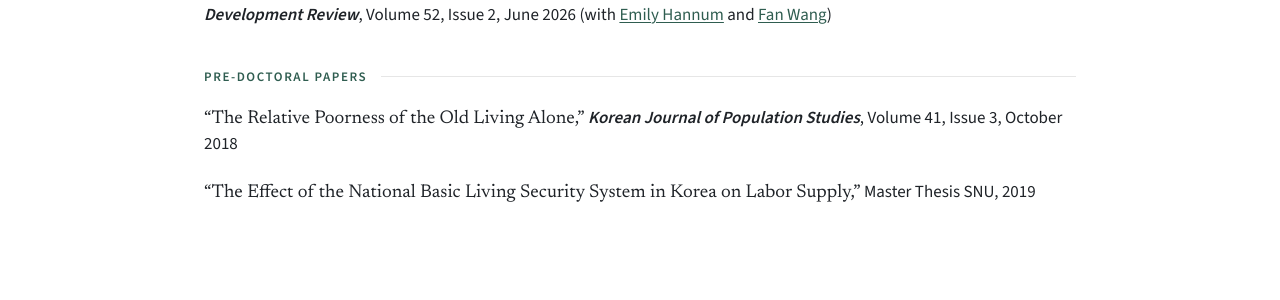
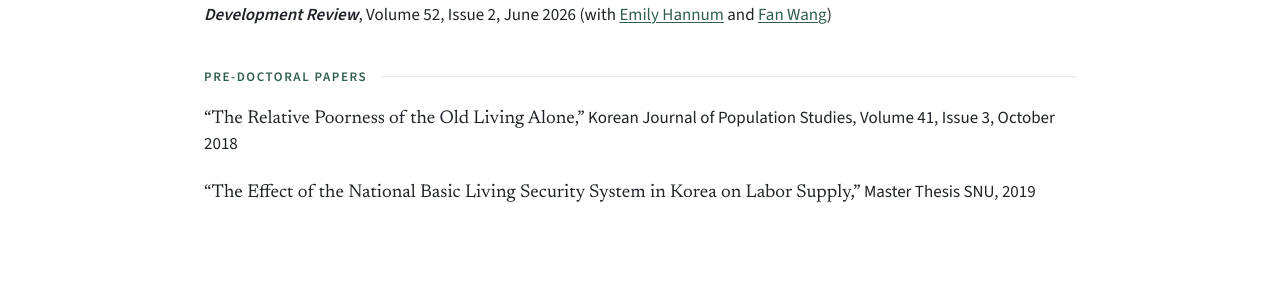
Before and after one commit to Jeonghyeok-Kim/Jeonghyeok-Kim.github.io, a Jekyll site: the page built from research.html, in a window 1280 px wide. Shown: the part 791-1091 px from the top of the page. Built offline with Jekyll 4.4.1, drawn with Linux system fonts in a browser that asks for light colours.

```diff
--- a/_data/papers.yml
+++ b/_data/papers.yml
@@ -116,7 +116,7 @@ publications:
 pre_doctoral:
 
   - title: "“The Relative Poorness of the Old Living Alone,”"
-    info: "*Korean Journal of Population Studies*, Volume 41, Issue 3, October 2018"
+    info: "Korean Journal of Population Studies, Volume 41, Issue 3, October 2018"
 
   - title: "“The Effect of the National Basic Living Security System in Korea on Labor Supply,”"
     info: "Master Thesis SNU, 2019"
```
